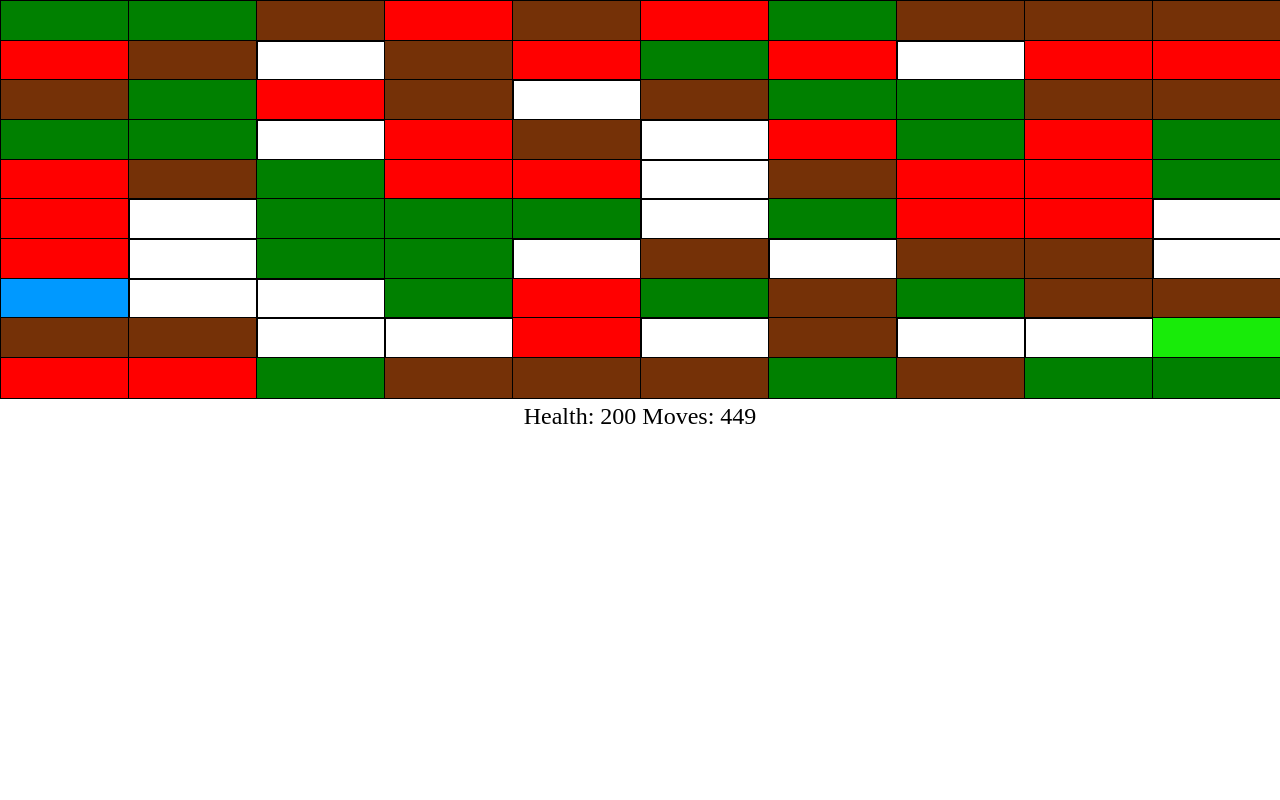
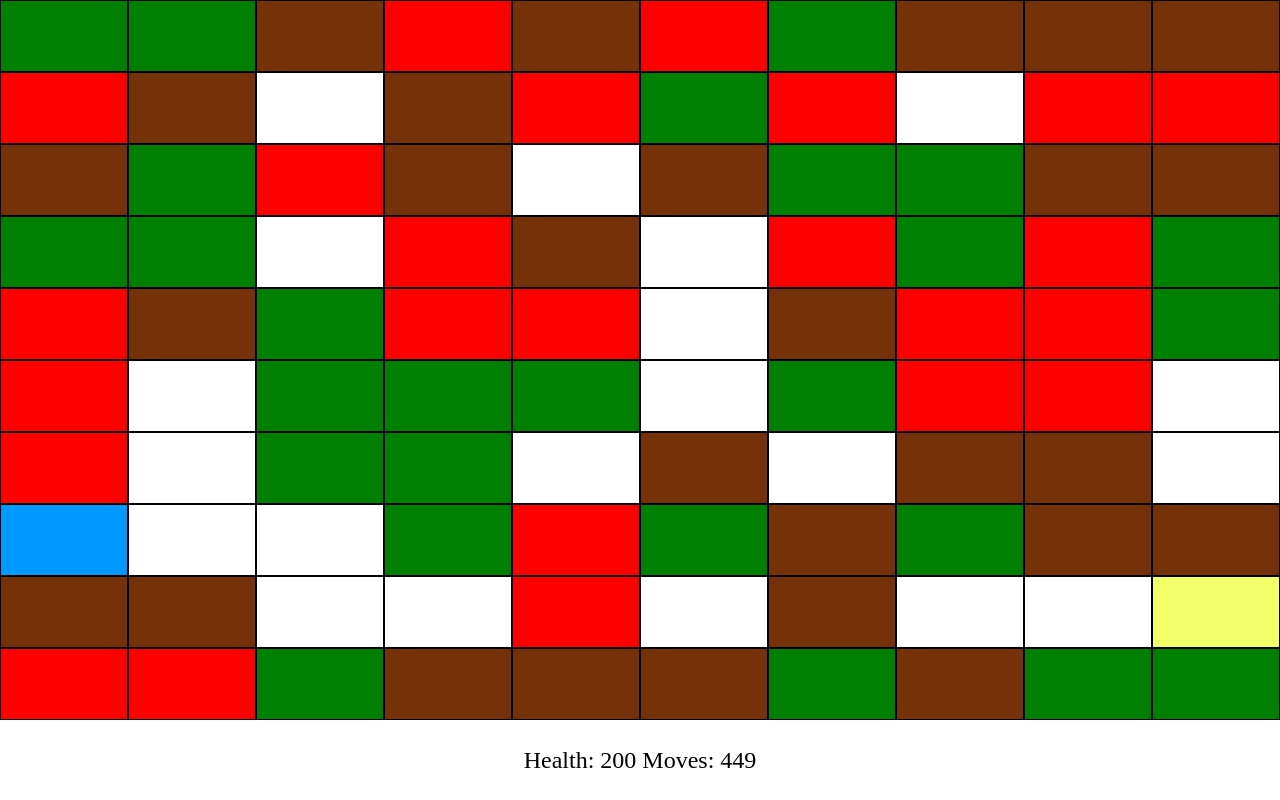
Before and after one commit to Dimmestsalmon/finalCoordinates, a React (Vite) app in the folder finalCoordinates/: page / in a window 1280 px wide. Built offline with nearby package versions, Linux system fonts and the light colour scheme.

Commit message:
fixed some crossover errors

```diff
--- a/finalCoordinates/src/Components/Finish/finish.tsx
+++ b/finalCoordinates/src/Components/Finish/finish.tsx
@@ -3,8 +3,7 @@ import { GiFinishLine } from "react-icons/gi";
 
 function Finish() {
   return (
-    <div className="finish">
-    </div>
+    <div className="finish"></div>
   )
 }
 
--- a/finalCoordinates/src/Components/Grid/grid.css
+++ b/finalCoordinates/src/Components/Grid/grid.css
@@ -2,8 +2,8 @@
 .grid {
   border-color: black;
   border: 1px solid;
-  width: 100%;
-  height: 100%;
+  width: auto;
+  height: auto;
 }
 
 .speeder {
@@ -25,7 +25,7 @@
 }
 
 .finish{
-  background-color: #18eb09;
+  background-color: #f3ff67;
   height: 100%;
   width: 100%;
 }
--- a/finalCoordinates/src/Components/RenderBoard/renderBoard.css
+++ b/finalCoordinates/src/Components/RenderBoard/renderBoard.css
@@ -1,6 +1,6 @@
 .board-container {
   display: grid;
-  grid-template-columns: 1fr, 20%;
+  grid-template-columns: (1fr, 20%);
   height: 100vh;
   width: 100vw;
 }
@@ -11,7 +11,8 @@
   grid-template-columns: repeat(10, 1fr);
   grid-template-rows: repeat(10, 1fr);
   width: 100%;
-  height: 100%;
+  height: 90vh;
+  position: absolute;
 }
 
 
@@ -24,4 +25,6 @@
   text-align: center;
   height: 10%;
   width: 100%;
+  position: fixed;
+  bottom: 0;
 }
```
